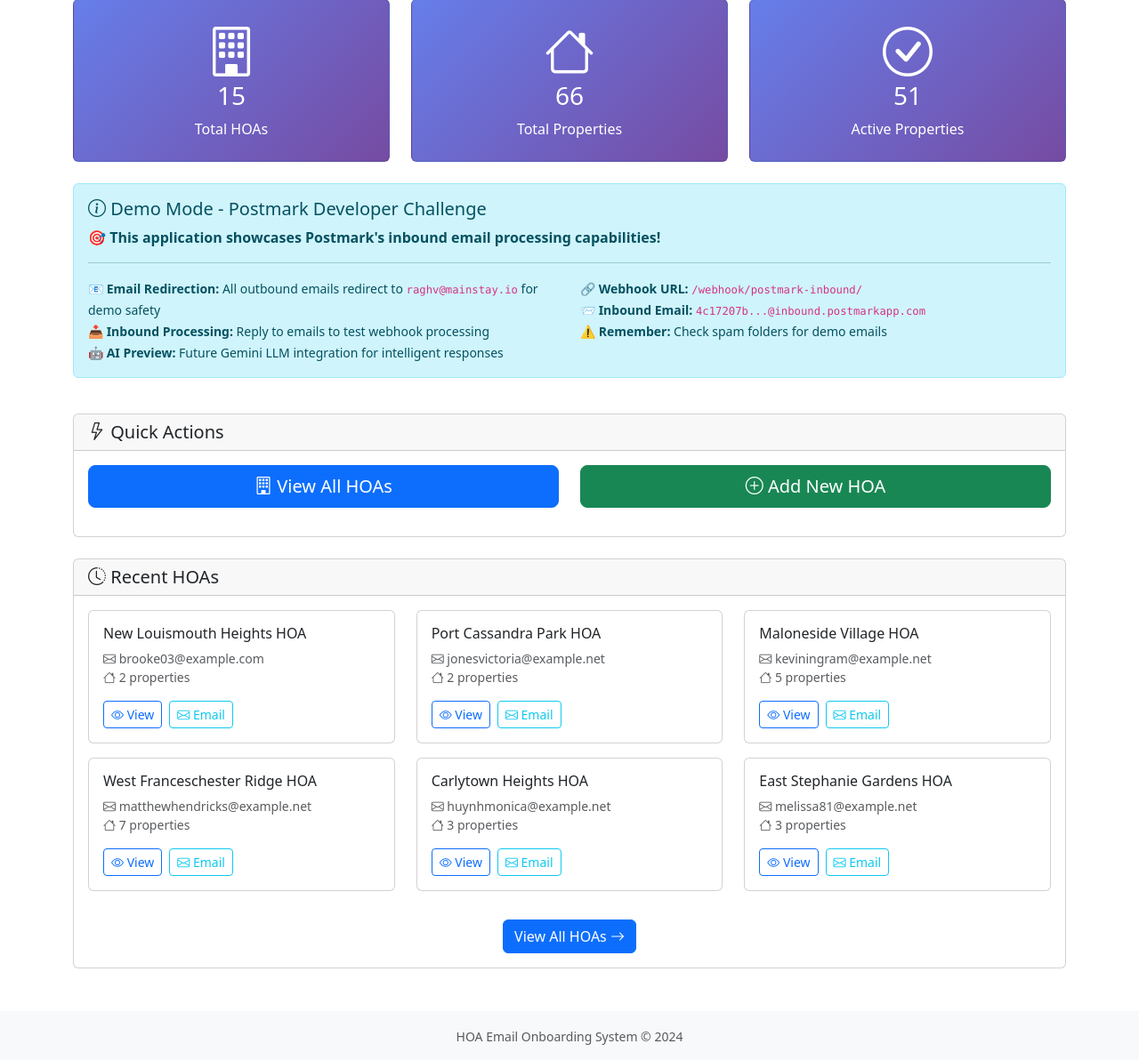
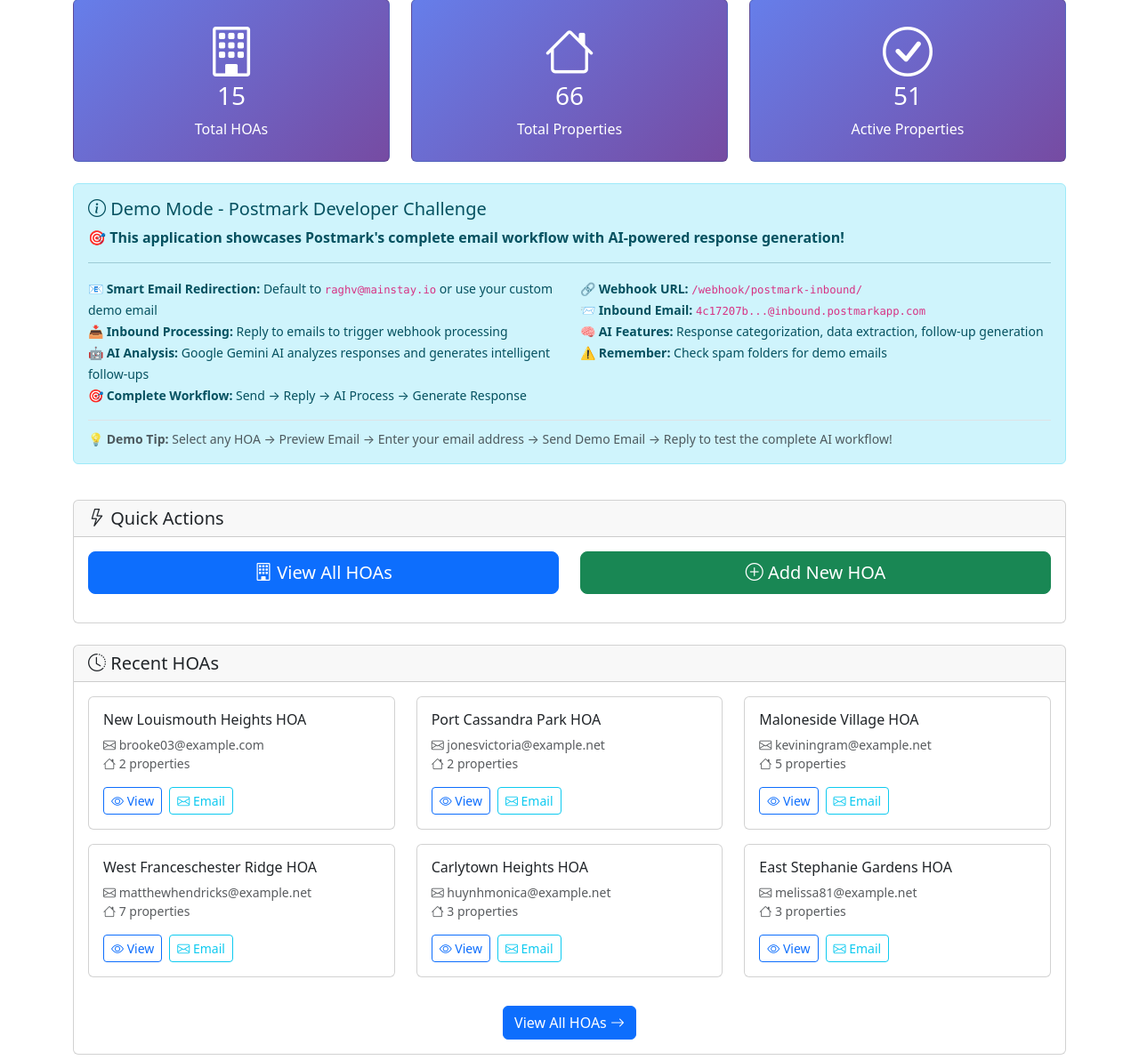
Before and after one commit to rghv404/hoa_email_onboarding, a Django app: page / in a window 1280 px wide. Shown: the part 153-1345 px from the top of the page at 89% size. Run offline with Django 5.2, Linux system fonts and the light colour scheme; data comes from the database, SQL or seed files in the repository; both versions use the stored data as it was after the commit.

Commit message:
update_demo_banner

```diff
--- a/hoa_management/templates/hoa_management/dashboard.html
+++ b/hoa_management/templates/hoa_management/dashboard.html
@@ -50,24 +50,32 @@
                 <i class="bi bi-info-circle"></i> Demo Mode - Postmark Developer Challenge
             </h5>
             <p class="mb-2">
-                <strong>🎯 This application showcases Postmark's inbound email processing capabilities!</strong>
+                <strong>🎯 This application showcases Postmark's complete email workflow with AI-powered response generation!</strong>
             </p>
             <hr>
             <div class="row">
                 <div class="col-md-6">
                     <small>
-                        <strong>📧 Email Redirection:</strong> All outbound emails redirect to <code>raghv@mainstay.io</code> for demo safety<br>
-                        <strong>📥 Inbound Processing:</strong> Reply to emails to test webhook processing<br>
-                        <strong>🤖 AI Preview:</strong> Future Gemini LLM integration for intelligent responses
+                        <strong>📧 Smart Email Redirection:</strong> Default to <code>raghv@mainstay.io</code> or use your custom demo email<br>
+                        <strong>📥 Inbound Processing:</strong> Reply to emails to trigger webhook processing<br>
+                        <strong>🤖 AI Analysis:</strong> Google Gemini AI analyzes responses and generates intelligent follow-ups<br>
+                        <strong>🎯 Complete Workflow:</strong> Send → Reply → AI Process → Generate Response
                     </small>
                 </div>
                 <div class="col-md-6">
                     <small>
                         <strong>🔗 Webhook URL:</strong> <code>/webhook/postmark-inbound/</code><br>
                         <strong>📨 Inbound Email:</strong> <code>4c17207b...@inbound.postmarkapp.com</code><br>
+                        <strong>🧠 AI Features:</strong> Response categorization, data extraction, follow-up generation<br>
                         <strong>⚠️ Remember:</strong> Check spam folders for demo emails
                     </small>
                 </div>
+            </div>
+            <div class="mt-3 pt-2 border-top">
+                <small class="text-muted">
+                    <strong>💡 Demo Tip:</strong>
+                    Select any HOA → Preview Email → Enter your email address → Send Demo Email → Reply to test the complete AI workflow!
+                </small>
             </div>
         </div>
     </div>
```
Also changed, not shown: db.sqlite3.
